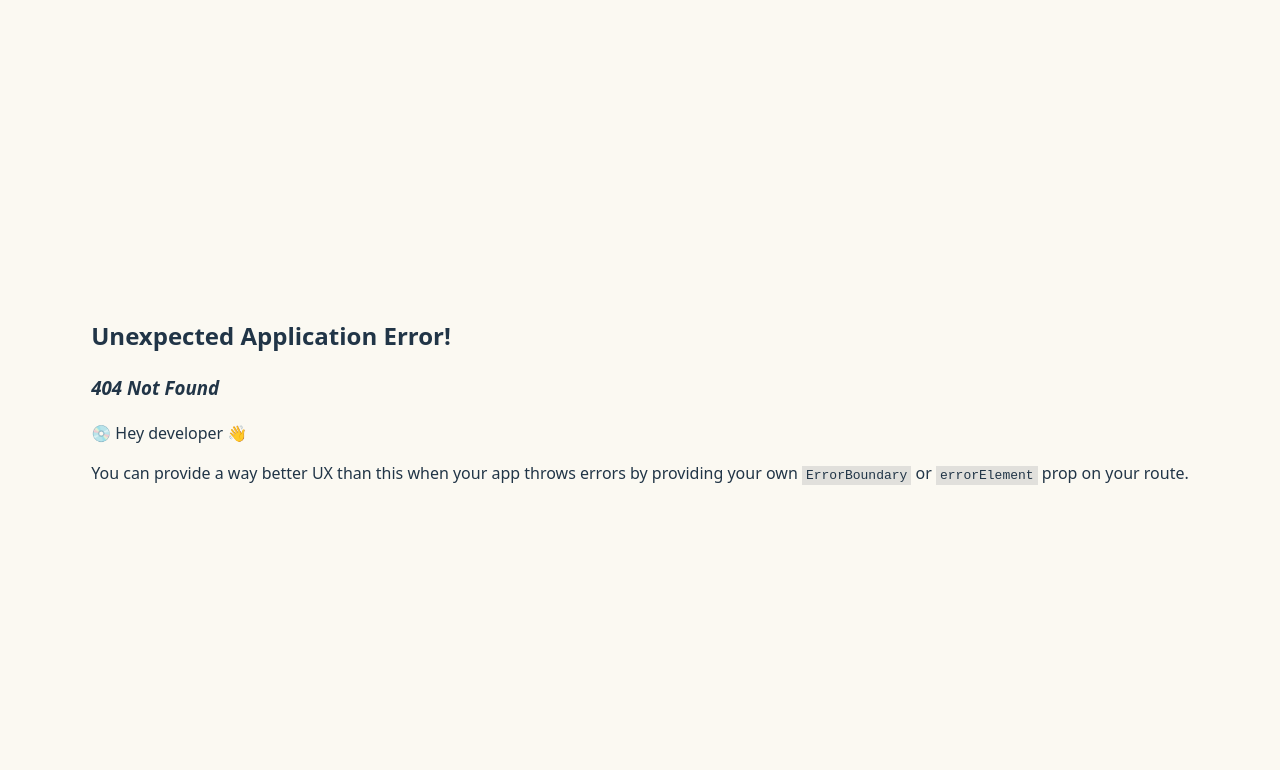
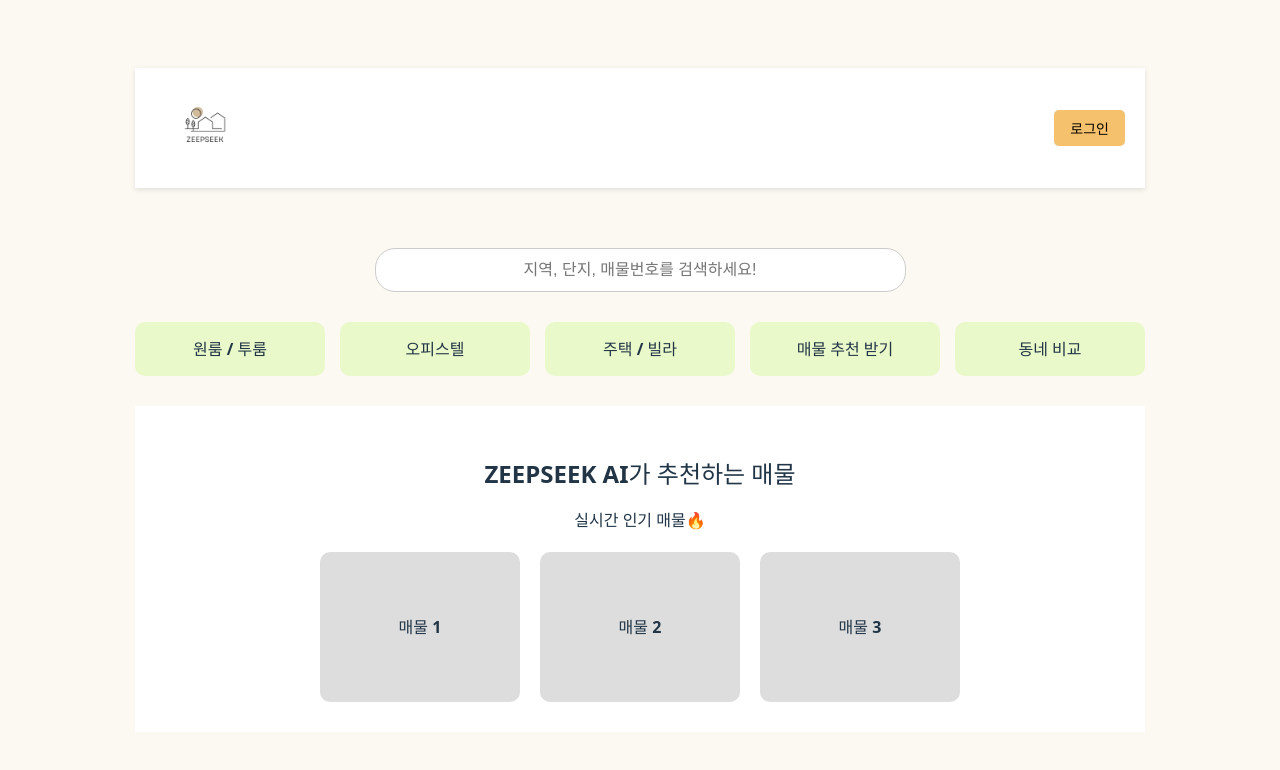
Before and after one commit to binaryarc/zeepseek, a React (Vite) app in the folder FE/: page /main in a window 1280 px wide. Before the commit this address had no page. Shown: the top 770 px of the page. Built offline with nearby package versions, Linux system fonts and the light colour scheme.

Commit message:
[FE]Feat: 프론트 폴더 구조 생성<박수민>

```diff
--- a/FE/src/App.jsx
+++ b/FE/src/App.jsx
@@ -1,11 +1,19 @@
 import zeepseek from './assets/logo/zeepseek.png'
 import './App.css'
+import { useNavigate } from 'react-router-dom';
 
 function App() {
+  const navigate = useNavigate();
+
   return (
     <>
       <div className="container">
-      <img src={zeepseek} alt="zeepseek 로고" className="logo" />
+      <img
+        src={zeepseek}
+        alt="zeepseek 로고"
+        className="logo"
+        onClick={() => navigate("/main")}
+      />
     </div>
     </>
   )
--- /dev/null
+++ b/FE/src/features/main/MainPage.css
@@ -0,0 +1,111 @@
+
+  /* 메인 컨테이너 */
+  .main-container {
+    text-align: center;
+    width: 100%;
+  }
+
+  /* 네비게이션 바 */
+  .main-navbar {
+    display: flex;
+    justify-content: space-between;
+    align-items: center;
+    padding: 10px 20px;
+    background-color: #fff;
+    box-shadow: 0px 2px 5px rgba(0, 0, 0, 0.1);
+  }
+
+  /* 로고 */
+  .main-logo {
+   width: 100px;
+   height: auto;
+  }
+
+  /* 로그인 버튼 */
+  .main-login-btn {
+    padding: 8px 16px;
+    background-color: #f5c16c;
+    border: none;
+    border-radius: 5px;
+    cursor: pointer;
+    font-size: 14px;
+    font-weight: bold;
+  }
+
+  .main-login-btn:hover {
+    background-color: #e0a751;
+  }
+
+  /* 헤더 섹션 */
+  .main-header {
+    margin-top: 40px;
+  }
+
+  /* 검색 바 */
+  .main-search-bar {
+    width: 50%;
+    padding: 12px;
+    margin-top: 20px;
+    border-radius: 20px;
+    border: 1px solid #ccc;
+    font-size: 16px;
+    text-align: center;
+  }
+
+  /* 버튼 섹션 */
+  .main-button-section {
+    display: flex;
+    justify-content: center;
+    gap: 15px;
+    margin: 30px 0;
+    flex-wrap: wrap;
+  }
+
+  .main-button {
+    padding: 15px 20px;
+    background-color: #EAF9C9;
+    border-radius: 10px;
+    cursor: pointer;
+    font-weight: bold;
+    width: 150px;
+    text-align: center;
+    transition: background 0.3s;
+  }
+
+  .main-button:hover {
+    background-color: #D4E9B2;
+  }
+
+  /* 추천 매물 섹션 */
+  .main-listing-section {
+    padding: 30px;
+    background: #fff;
+    margin-top: 20px;
+  }
+
+  .main-listing-section h2 {
+    margin-bottom: 5px;
+  }
+
+  .main-listing-container {
+    display: flex;
+    justify-content: center;
+    gap: 20px;
+    margin-top: 20px;
+  }
+
+  .main-listing-item {
+    width: 200px;
+    height: 150px;
+    background: #ddd;
+    border-radius: 10px;
+    display: flex;
+    align-items: center;
+    justify-content: center;
+    font-weight: bold;
+    transition: background 0.3s;
+  }
+
+  .main-listing-item:hover {
+    background: #ccc;
+  }
--- /dev/null
+++ b/FE/src/features/main/MainPage.jsx
@@ -0,0 +1,53 @@
+// import { useNavigate } from "react-router-dom";
+import zeepseek from "../../assets/logo/zeepseek.png";
+import "./MainPage.css";
+
+function MainPage() {
+//   const navigate = useNavigate();
+
+  return (
+    <div className="main-container">
+      {/* 네비게이션 바 */}
+      <nav className="main-navbar">
+        <img
+          src={zeepseek}
+          alt="zeepseek 로고"
+          className="main-logo"
+        />
+        <button className="main-login-btn">로그인</button>
+      </nav>
+
+      {/* 메인 헤더 */}
+      <header className="main-header">
+
+        <input
+          type="text"
+          placeholder="지역, 단지, 매물번호를 검색하세요!"
+          className="main-search-bar"
+        />
+      </header>
+
+      {/* 버튼 섹션 */}
+      <section className="main-button-section">
+        <div className="main-button">원룸 / 투룸</div>
+        <div className="main-button">오피스텔</div>
+        <div className="main-button">주택 / 빌라</div>
+        <div className="main-button">매물 추천 받기</div>
+        <div className="main-button">동네 비교</div>
+      </section>
+
+      {/* 추천 매물 섹션 */}
+      <section className="main-listing-section">
+        <h2>ZEEPSEEK AI가 추천하는 매물</h2>
+        <p>실시간 인기 매물🔥</p>
+        <div className="main-listing-container">
+          <div className="main-listing-item">매물 1</div>
+          <div className="main-listing-item">매물 2</div>
+          <div className="main-listing-item">매물 3</div>
+        </div>
+      </section>
+    </div>
+  );
+}
+
+export default MainPage;
--- a/FE/src/main.jsx
+++ b/FE/src/main.jsx
@@ -8,11 +8,13 @@ import {
 } from "react-router-dom";
 import './index.css'
 import App from './App.jsx'
+import MainPage from './features/main/MainPage.jsx';
 
 const router = createBrowserRouter(
   createRoutesFromElements(
     <>
         <Route path="/" element={<App />} />
+        <Route path="/main" element={<MainPage />} />
     </>
   )
 )
```
Also changed, not shown: FE/src/common/sample.txt (added), FE/src/features/sample.txt (added).
